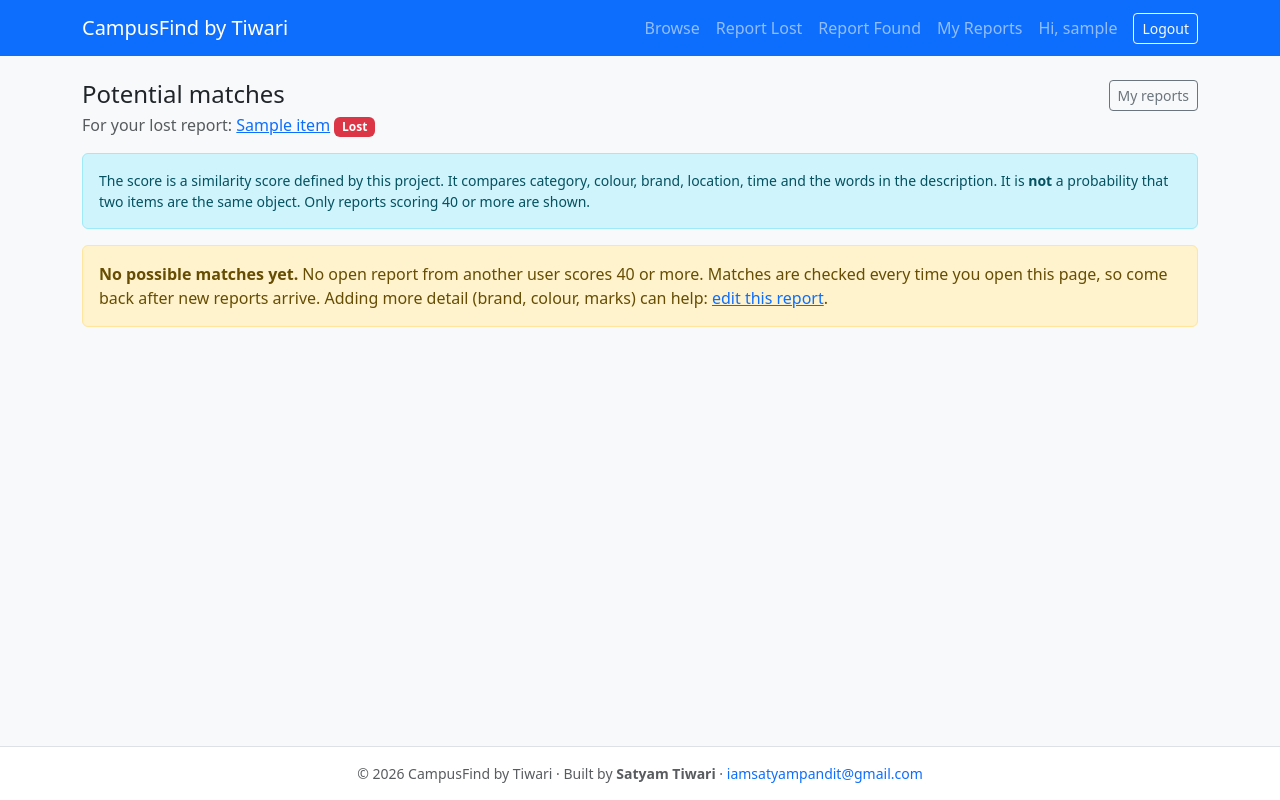
After one commit to tiwari1920/smart-lost-found, a Django app: page /matches/item/1/ in a window 1280 px wide. The commit adds this page. Run offline with Django 5.2, Linux system fonts and the light colour scheme; a user stored in the database is signed in; tables that the repository leaves empty hold one stand-in row (values such as "Sample post").

Commit message:
Added match results page

```diff
--- a/config/settings.py
+++ b/config/settings.py
@@ -150,3 +150,9 @@ SITE_NAME = 'CampusFind'
 SITE_TITLE = 'CampusFind by Tiwari'
 SITE_AUTHOR = 'Satyam Tiwari'
 SITE_AUTHOR_EMAIL = 'iamsatyampandit@gmail.com'
+
+import sys
+
+if  'test' in sys.argv:
+    # Fast password hasher only while running tests. The real site keeps the strong one.
+    PASSWORD_HASHERS =      ['django.contrib.auth.hashers.MD5PasswordHasher']
--- a/config/urls.py
+++ b/config/urls.py
@@ -14,6 +14,7 @@ urlpatterns = [
     path('', TemplateView.as_view(template_name='home.html'), name='home'),
     path('accounts/', include('accounts.urls')),
     path('items/', include('items.urls')),
+    path('matches/', include('matcher.urls')),
 ]
 
 # While developing, let Django serve uploaded photos from /media/
--- /dev/null
+++ b/matcher/urls.py
@@ -0,0 +1,7 @@
+from django.urls import path
+
+from . import views
+
+urlpatterns = [
+    path('item/<int:pk>/', views.item_matches, name='item_matches'),
+]
--- a/matcher/views.py
+++ b/matcher/views.py
@@ -1,3 +1,26 @@
-from django.shortcuts import render
+from django.contrib.auth.decorators import login_required
+from django.shortcuts import get_object_or_404, render
 
-# Create your views here.
+from items.models import Item
+
+from .services.matching_service import CLOSED_STATUSES, find_visible_matches
+from .services.scoring import MIN_MATCH_SCORE
+
+
+@login_required
+def item_matches(request, pk):
+    # user=request.user: only the OWNER of a report can see its matches
+    item = get_object_or_404(Item, pk=pk, user=request.user)
+    is_open = item.status not in CLOSED_STATUSES
+    results = find_visible_matches(item) if is_open else []
+
+    # Templates can't call a method with an argument, so we prepare the
+    # "other side" of each match here.
+    cards = [{'result': r, 'other': r.other_item(item)} for r in results]
+
+    return render(request, 'matcher/matches.html', {
+        'item': item,
+        'cards': cards,
+        'is_open': is_open,
+        'min_score': MIN_MATCH_SCORE,
+    })
--- a/templates/items/item_detail.html
+++ b/templates/items/item_detail.html
@@ -34,6 +34,9 @@
         {% if item.user_id == user.id %}
           <hr>
           <div class="d-flex flex-wrap gap-2">
+            {% if item.status != 'RECOVERED' and item.status != 'CLOSED' %}
+              <a href="{% url 'item_matches' item.pk %}" class="btn btn-primary btn-sm">Potential matches</a>
+            {% endif %}
             <a href="{% url 'item_edit' item.pk %}" class="btn btn-outline-primary btn-sm">Edit</a>
             <a href="{% url 'item_delete' item.pk %}" class="btn btn-outline-danger btn-sm">Delete</a>
             {% if item.status != 'RECOVERED' and item.status != 'CLOSED' %}
--- /dev/null
+++ b/templates/matcher/matches.html
@@ -0,0 +1,110 @@
+{% extends 'base.html' %}
+
+{% block title %}Potential Matches | {{ SITE_TITLE }}{% endblock %}
+
+{% block content %}
+<div class="d-flex justify-content-between align-items-start flex-wrap gap-2 mb-3">
+  <div>
+    <h2 class="h4 mb-1">Potential matches</h2>
+    <p class="text-muted mb-0">
+      For your {{ item.get_item_type_display|lower }} report:
+      <a href="{% url 'item_detail' item.pk %}">{{ item.title }}</a>
+      <span class="badge {{ item.status_badge_class }}">{{ item.get_status_display }}</span>
+    </p>
+  </div>
+  <a href="{% url 'my_reports' %}" class="btn btn-outline-secondary btn-sm">My reports</a>
+</div>
+
+<div class="alert alert-info small">
+  The score is a similarity score defined by this project. It compares category,
+  colour, brand, location, time and the words in the description. It is
+  <strong>not</strong> a probability that two items are the same object.
+  Only reports scoring {{ min_score }} or more are shown.
+</div>
+
+{% if not is_open %}
+  <div class="alert alert-secondary">
+    This report is {{ item.get_status_display|lower }}, so it is no longer matched.
+  </div>
+{% elif cards %}
+  {% for card in cards %}
+    {% with result=card.result other=card.other %}
+      <div class="card shadow-sm mb-3">
+        <div class="card-body">
+          <div class="d-flex justify-content-between align-items-start gap-3">
+            <div class="d-flex gap-3">
+              {% if other.image %}
+                <img src="{{ other.image.url }}" alt="Photo of {{ other.title }}"
+                     class="rounded flex-shrink-0"
+                     style="width: 72px; height: 72px; object-fit: cover;">
+              {% endif %}
+              <div>
+                <h3 class="h5 mb-1">
+                  <a href="{% url 'item_detail' other.pk %}" class="text-decoration-none">{{ other.title }}</a>
+                </h3>
+                <p class="small text-muted mb-0">
+                  {{ other.get_item_type_display }} report &middot; {{ other.get_location_display }}
+                  &middot; {{ other.date|date:"d M Y" }} &middot; by {{ other.user.username }}
+                </p>
+              </div>
+            </div>
+            <div class="text-end flex-shrink-0">
+              <div class="fs-3 fw-bold lh-1">{{ result.final_score }}%</div>
+              <span class="badge {{ result.label_class }}">{{ result.label }}</span>
+            </div>
+          </div>
+
+          <div class="progress my-3" style="height: 8px;" role="progressbar"
+               aria-label="Match score" aria-valuenow="{{ result.final_score|floatformat:0 }}"
+               aria-valuemin="0" aria-valuemax="100">
+            <div class="progress-bar {{ result.label_class }}"
+                 style="--bar-width: {{ result.final_score|floatformat:0 }}%;"></div>
+          </div>
+
+          <ul class="list-unstyled mb-2">
+            {% for reason in result.reasons %}
+              <li class="{% if reason.kind == 'good' %}text-success{% elif reason.kind == 'bad' %}text-danger{% else %}text-muted{% endif %}">
+                {% if reason.kind == 'good' %}&#10003;{% elif reason.kind == 'bad' %}&#10007;{% else %}&ndash;{% endif %}
+                {{ reason.text }}
+              </li>
+            {% endfor %}
+          </ul>
+
+          <a class="small" data-bs-toggle="collapse" href="#breakdown-{{ forloop.counter }}"
+             role="button" aria-expanded="false" aria-controls="breakdown-{{ forloop.counter }}">
+            How was this score calculated?
+          </a>
+          <div class="collapse mt-2" id="breakdown-{{ forloop.counter }}">
+            <table class="table table-sm small mb-0">
+              <thead>
+                <tr><th>Part</th><th>Similarity</th><th>Weight</th><th>Points</th></tr>
+              </thead>
+              <tbody>
+                {% for row in result.breakdown %}
+                  <tr>
+                    <td>{{ row.name }}</td><td>{{ row.score }}</td>
+                    <td>{{ row.weight }}%</td><td>{{ row.points }}</td>
+                  </tr>
+                {% endfor %}
+                <tr class="fw-bold"><td colspan="3">Total (out of 100)</td><td>{{ result.final_score }}</td></tr>
+              </tbody>
+            </table>
+          </div>
+
+          <div class="mt-3">
+            <a href="{% url 'item_detail' other.pk %}" class="btn btn-outline-primary btn-sm">View full report</a>
+          </div>
+        </div>
+      </div>
+    {% endwith %}
+  {% endfor %}
+{% else %}
+  <div class="alert alert-warning">
+    <strong>No possible matches yet.</strong>
+    No open report from another user scores {{ min_score }} or more. Matches are
+    checked every time you open this page, so come back after new reports arrive.
+    Adding more detail (brand, colour, marks) can help:
+    <a href="{% url 'item_edit' item.pk %}">edit this report</a>.
+  </div>
+{% endif %}
+{% endblock %}
```
Also changed, not shown: items/views.py (+10 -0 lines), tests/test_match_results.py (added, +119 -0 lines).
